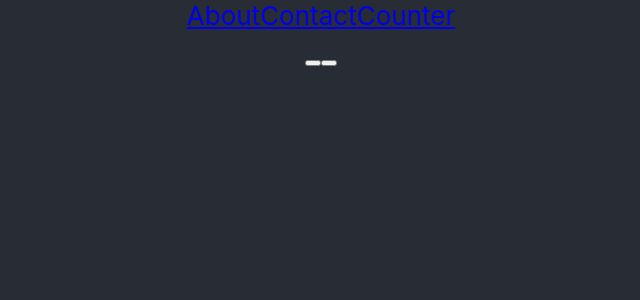
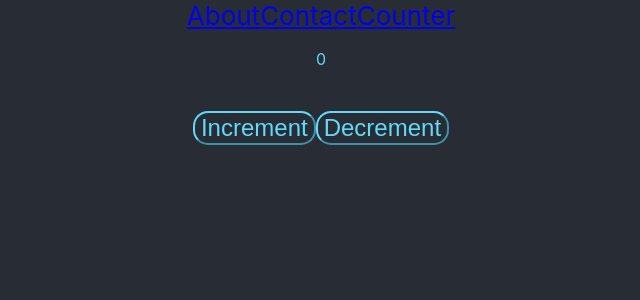
Before and after one commit to OysteinKoder/react-lessons-3.0, a React (Create React App) app: page /counter in a window 1280 px wide. Shown: the top 300 px of the page, without its empty margins (319-959 px from the left). Built offline with nearby package versions, Linux system fonts and the light colour scheme.

Commit message:
Counter app

```diff
--- a/src/components/Button.jsx
+++ b/src/components/Button.jsx
@@ -1,13 +1,12 @@
 // A React functional component is a simple JavaScript function
 // Accepts props and returns a React element.
 
+import { StyledButton } from "./button/styles";
+
 const Button = ({ text }) => {
-  const testLog = () => {
-    console.log("hello world");
-  };
   return (
     <>
-      <button onClick={testLog}>{text}</button>
+      <StyledButton>{text}</StyledButton>
     </>
   );
 };
--- /dev/null
+++ b/src/components/button/styles.js
@@ -0,0 +1,10 @@
+import styled from "styled-components";
+
+export const StyledButton = styled.button`
+  margin-top: 1.5rem;
+  font-size: 1.5rem;
+  background-color: #282c34;
+  border-color: #61dafb;
+  border-radius: 15px;
+  color: #61dafb;
+`;
--- a/src/language/language.js
+++ b/src/language/language.js
@@ -17,7 +17,7 @@ export const TEXT = {
     CONTACT_INFO: "Tlf: 815 493 00",
   },
   COUNTER_PAGE: {
+    DECREMENT_BUTTON: "Decrement",
     INCREMENT_BUTTON: "Increment",
-    DECREMENT_BUTTON: "Decrement",
   },
 };
--- a/src/pages/AboutPage.jsx
+++ b/src/pages/AboutPage.jsx
@@ -1,10 +1,11 @@
 import Paragraph from "../components/Paragraph";
+import { StyledParagraph } from "../components/paragraphs/styles";
 import { TEXT } from "../language/language";
 
 const AboutPage = () => {
   return (
     <>
-      <Paragraph text={TEXT.ABOUT_PAGE.ABOUT_TEXT} />
+      <StyledParagraph> {TEXT.ABOUT_PAGE.ABOUT_TEXT} </StyledParagraph>
     </>
   );
 };
--- a/src/pages/ContactPage.jsx
+++ b/src/pages/ContactPage.jsx
@@ -1,8 +1,9 @@
 import Paragraph from "../components/Paragraph";
+import { StyledParagraph } from "../components/paragraphs/styles";
 import { TEXT } from "../language/language";
 
 const ContactPage = () => {
-  return <Paragraph text={TEXT.CONTACT_PAGE.CONTACT_INFO} />;
+  return <StyledParagraph>{TEXT.CONTACT_PAGE.CONTACT_INFO} </StyledParagraph>;
 };
 
 export default ContactPage;
--- a/src/pages/CounterPage.jsx
+++ b/src/pages/CounterPage.jsx
@@ -1,12 +1,36 @@
-import Button from "../components/Button";
-import Paragraph from "../components/Paragraph";
+import { TEXT } from "../language/language";
+import { useState } from "react";
+import { StyledButton } from "../components/button/styles";
+import { StyledParagraph } from "../components/paragraphs/styles";
 
 const CounterPage = () => {
+  const [count, setCount] = useState(0);
+
+  const increment = () => {
+    setCount((count) => count + 1);
+    console.log("increment");
+  };
+
+  const decrement = () => {
+    setCount((count) => count - 1);
+    console.log("decrement");
+  };
+
   return (
     <>
-      <Paragraph />
-      <Button />
-      <Button />
+      <StyledParagraph
+        style={
+          count > 0 ? { color: "green" } : count < 0 ? { color: "red" } : null
+        }
+      >
+        {count}
+      </StyledParagraph>
+      <StyledButton onClick={increment}>
+        {TEXT.COUNTER_PAGE.INCREMENT_BUTTON}
+      </StyledButton>
+      <StyledButton onClick={decrement}>
+        {TEXT.COUNTER_PAGE.DECREMENT_BUTTON}
+      </StyledButton>
     </>
   );
 };
```
Also changed, not shown: src/task.txt.
